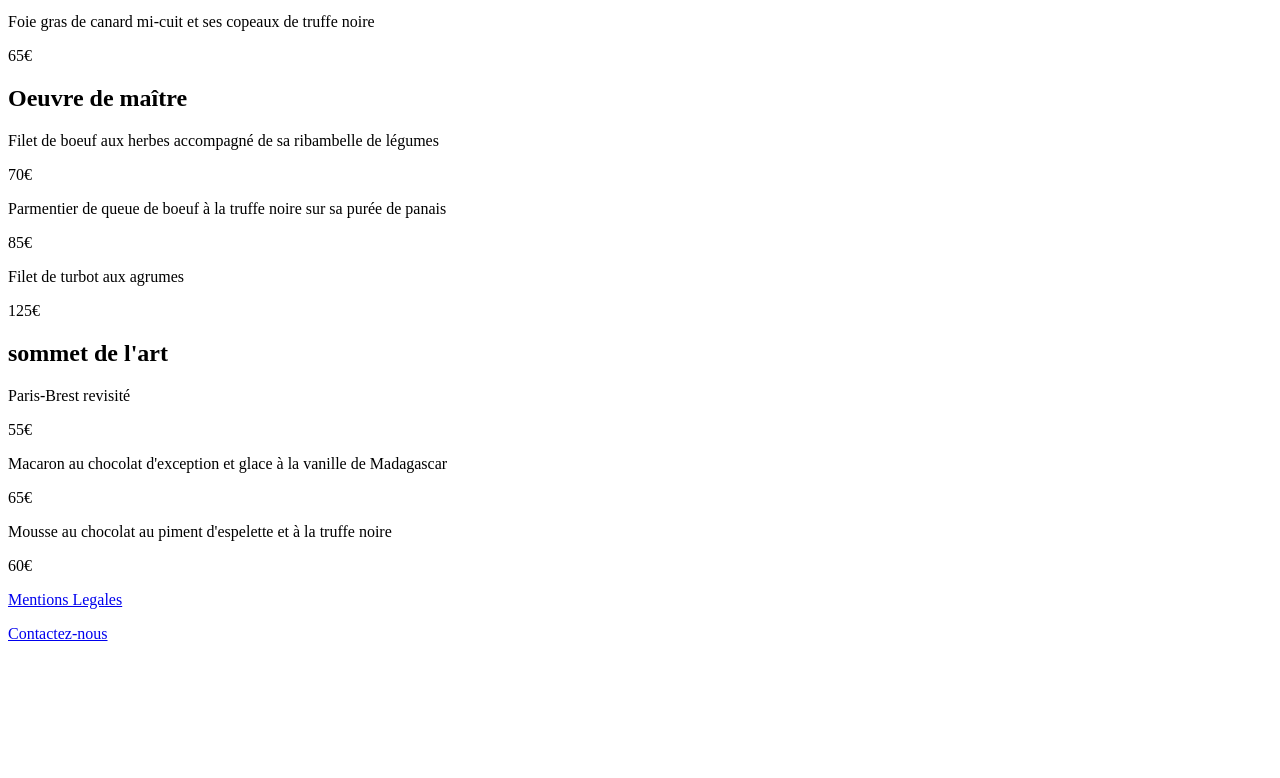
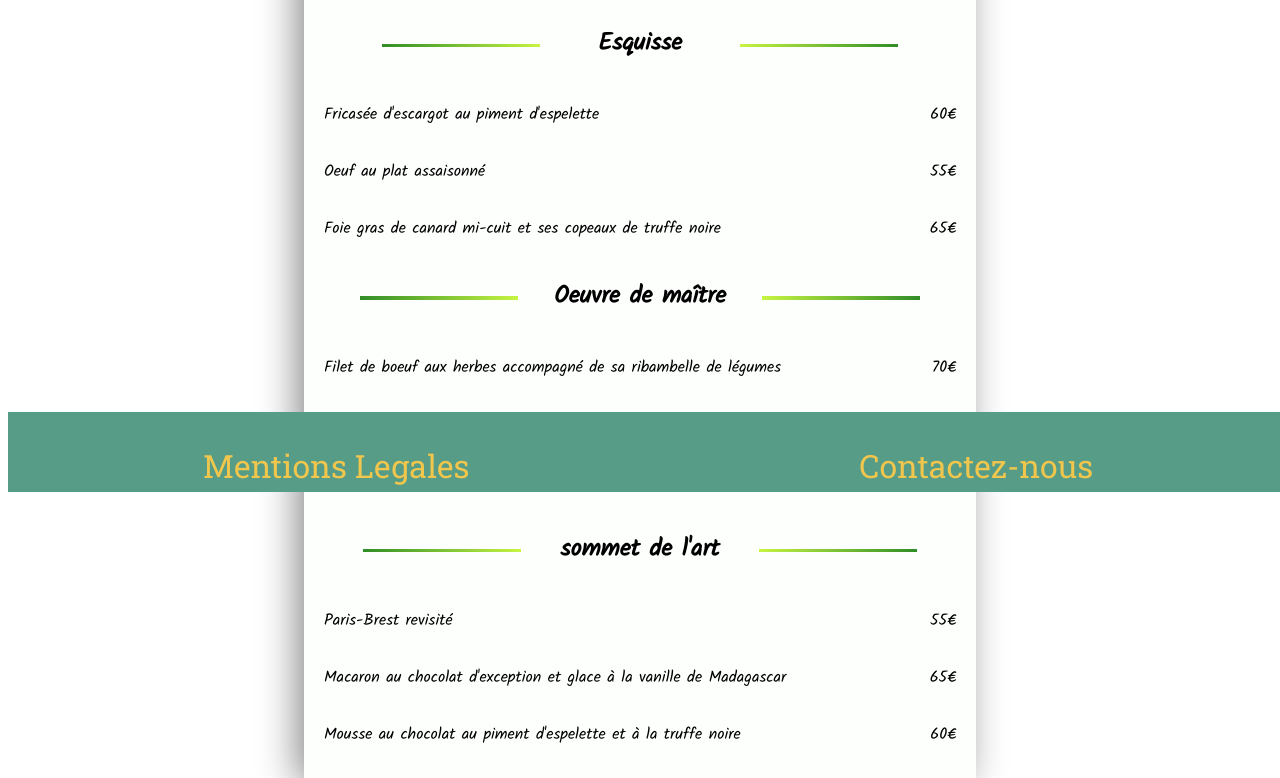
Before and after one commit to mariammartinez/mariammartinez.github.io, a website: page html/menu4palette.html in a window 1280 px wide. Shown: the part 308-1086 px from the top of the page. Before the commit the page ends 967 px from the top, so only its background shows below. Drawn offline with Linux system fonts and the light colour scheme; a web font is replaced by a local one.

Commit message:
erreur style css corrigé

```diff
--- a/html/menu4palette.html
+++ b/html/menu4palette.html
@@ -10,7 +10,7 @@
 		<link href="https://fonts.googleapis.com/css?family=Roboto+Slab&display=swap" rel="stylesheet">
 		<link href="https://fonts.googleapis.com/css?family=Kalam&display=swap" rel="stylesheet">
 		<script src="https://kit.fontawesome.com/bef505d875.js" crossorigin="anonymous"></script>
-	    <link rel="stylesheet"  href="../css/prefixed/.css">
+	   <link rel="stylesheet"  href="../css/prefixed/style.css">
         <title>Oh My Food </title>
     </head>
     <body>
```
